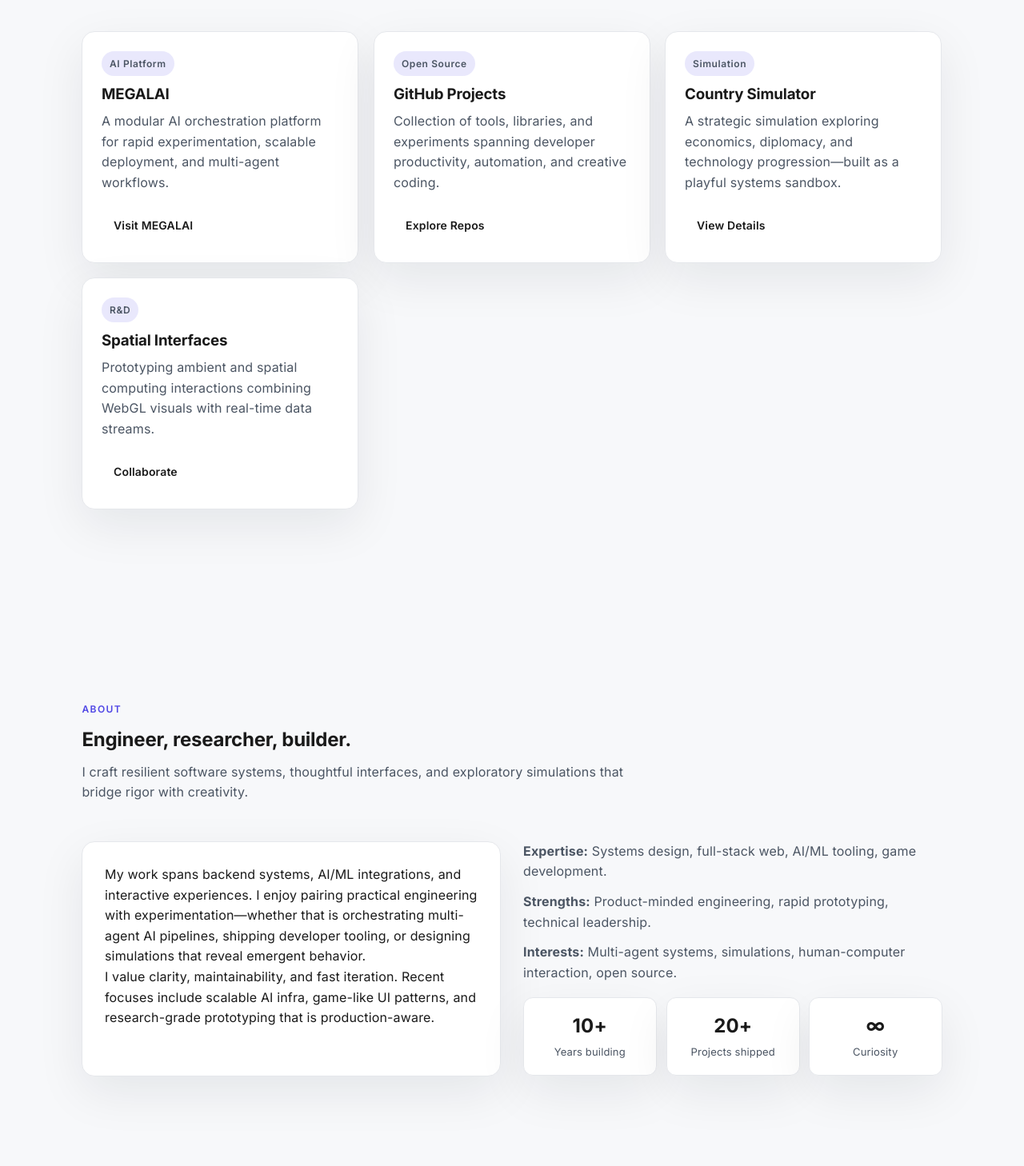
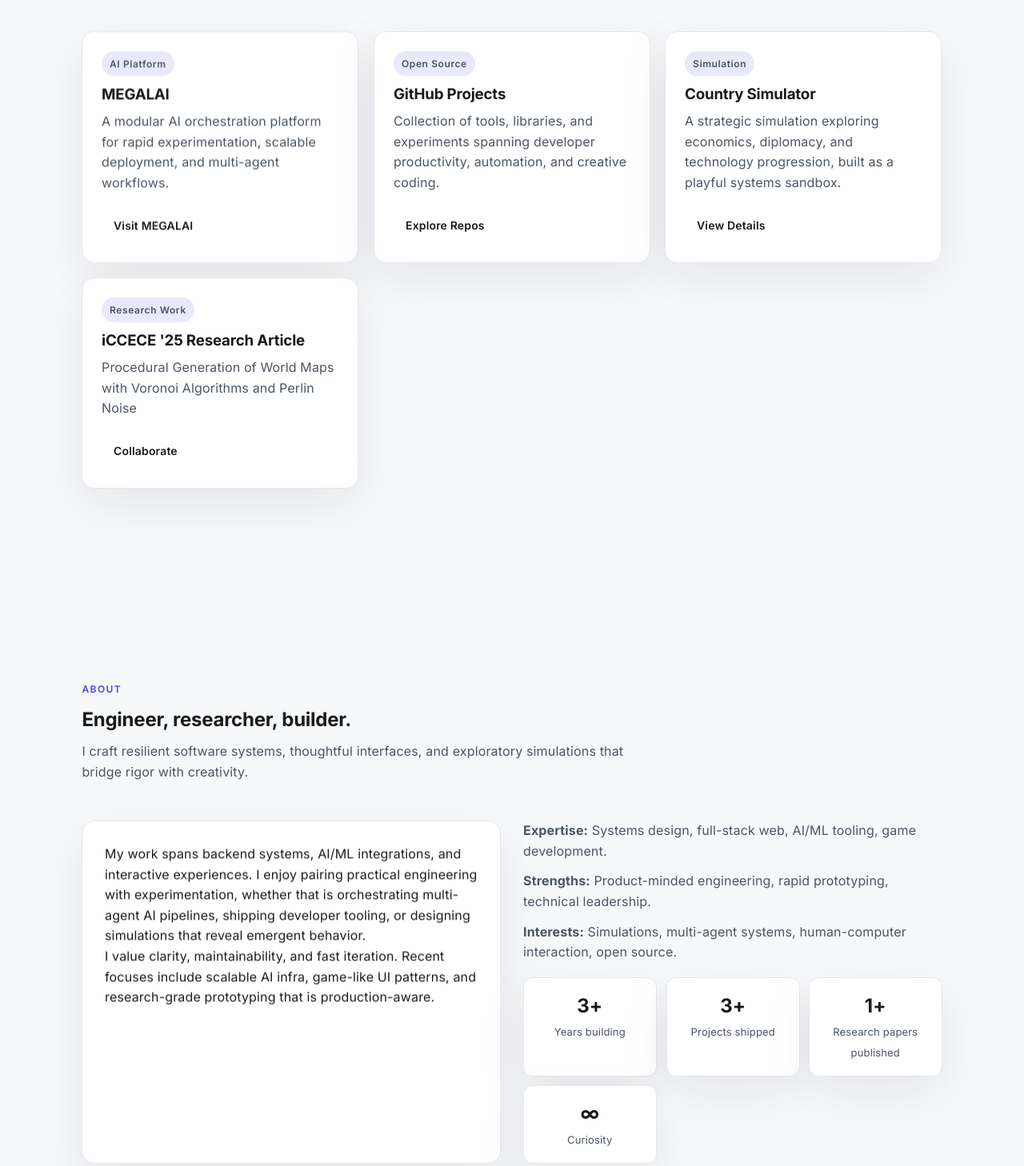
Before and after one commit to arapiermal/arapiermal, a plain HTML site: page index.html in a window 1280 px wide. Shown: the part 900-2358 px from the top of the page at 80% size. Drawn offline with Linux system fonts and the light colour scheme.

Commit message:
Update text and links in index.html

```diff
--- a/index.html
+++ b/index.html
@@ -86,7 +86,7 @@
           <div class="card-body">
             <p class="pill">Simulation</p>
             <h3>Country Simulator</h3>
-            <p>A strategic simulation exploring economics, diplomacy, and technology progression—built as a playful systems sandbox.</p>
+            <p>A strategic simulation exploring economics, diplomacy, and technology progression, built as a playful systems sandbox.</p>
           </div>
           <div class="card-footer">
             <a class="btn small" href="https://github.com/arapiermal" target="_blank" rel="noreferrer">View Details</a>
@@ -94,12 +94,12 @@
         </article>
         <article class="card fade-in" style="--delay: 0.15s;">
           <div class="card-body">
-            <p class="pill">R&D</p>
-            <h3>Spatial Interfaces</h3>
-            <p>Prototyping ambient and spatial computing interactions combining WebGL visuals with real-time data streams.</p>
+            <p class="pill">Research Work</p>
+            <h3>iCCECE '25 Research Article</h3>
+            <p>Procedural Generation of World Maps with Voronoi Algorithms and Perlin Noise</p>
           </div>
           <div class="card-footer">
-            <a class="btn small" href="#contact">Collaborate</a>
+            <a class="btn small" href="https://orcid.org/0009-0007-3571-6446" target="_blank" rel="noreferrer">Collaborate</a>
           </div>
         </article>
       </div>
@@ -114,23 +114,27 @@
       </div>
       <div class="about-grid">
         <div class="about-text fade-in">
-          <p>My work spans backend systems, AI/ML integrations, and interactive experiences. I enjoy pairing practical engineering with experimentation—whether that is orchestrating multi-agent AI pipelines, shipping developer tooling, or designing simulations that reveal emergent behavior.</p>
+          <p>My work spans backend systems, AI/ML integrations, and interactive experiences. I enjoy pairing practical engineering with experimentation, whether that is orchestrating multi-agent AI pipelines, shipping developer tooling, or designing simulations that reveal emergent behavior.</p>
           <p>I value clarity, maintainability, and fast iteration. Recent focuses include scalable AI infra, game-like UI patterns, and research-grade prototyping that is production-aware.</p>
         </div>
         <div class="about-highlights fade-in" style="--delay: 0.05s;">
           <ul>
             <li><strong>Expertise:</strong> Systems design, full-stack web, AI/ML tooling, game development.</li>
             <li><strong>Strengths:</strong> Product-minded engineering, rapid prototyping, technical leadership.</li>
-            <li><strong>Interests:</strong> Multi-agent systems, simulations, human-computer interaction, open source.</li>
+            <li><strong>Interests:</strong> Simulations, multi-agent systems, human-computer interaction, open source.</li>
           </ul>
           <div class="stat-cards">
             <div class="stat">
-              <span class="number">10+</span>
+              <span class="number">3+</span>
               <span class="label">Years building</span>
             </div>
             <div class="stat">
-              <span class="number">20+</span>
+              <span class="number">3+</span>
               <span class="label">Projects shipped</span>
+            </div>
+            <div class="stat">
+              <span class="number">1+</span>
+              <span class="label">Research papers published</span>
             </div>
             <div class="stat">
               <span class="number">∞</span>
@@ -157,6 +161,7 @@
           <a href="mailto:ermalapps@gmail.com" class="contact-link">ermalapps@gmail.com</a>
           <a href="https://www.linkedin.com/in/ermal-arapi-elb/" class="contact-link" target="_blank" rel="noreferrer">LinkedIn</a>
           <a href="https://github.com/arapiermal" class="contact-link" target="_blank" rel="noreferrer">GitHub</a>
+          <a href="https://orcid.org/0009-0007-3571-6446" class="contact-link" target="_blank" rel"noreferrer">ORCID</a>
         </div>
       </div>
     </section>
```
